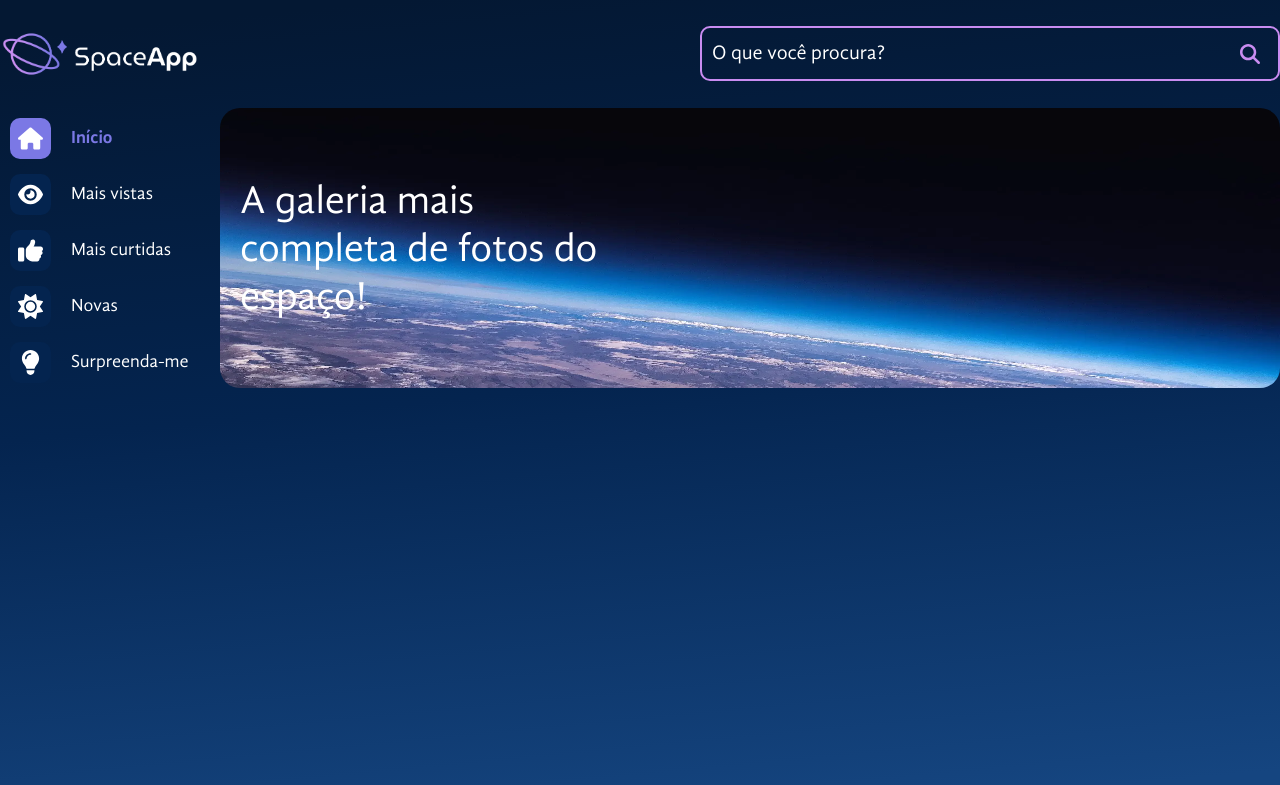
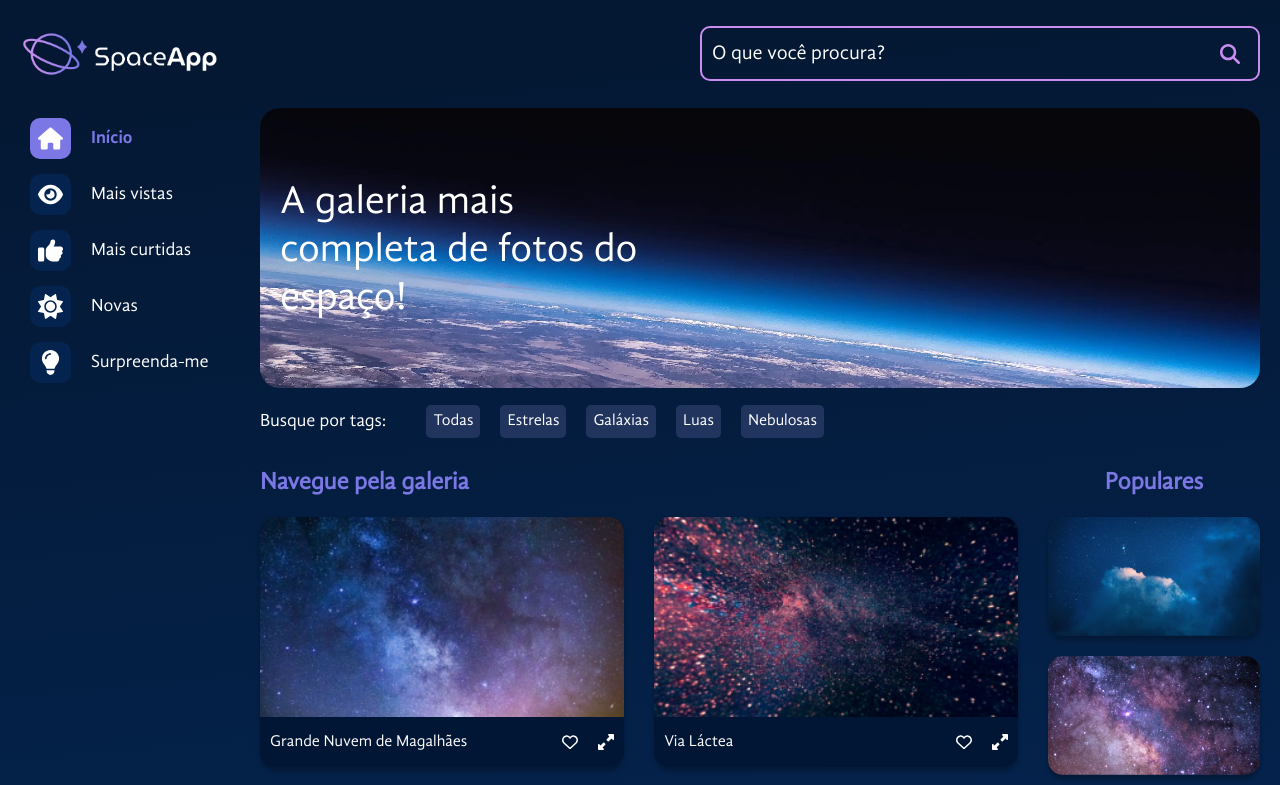
Before and after one commit to Natanna99/SpaceApp, a React (Vite) app: page / in a window 1280 px wide. Shown: the top 785 px of the page. Built offline with nearby package versions, Linux system fonts and the light colour scheme.

Commit message:
Chore: criando funcoes de curtir e filtrar

```diff
--- a/src/App.jsx
+++ b/src/App.jsx
@@ -1,9 +1,14 @@
 import styled from "styled-components";
+import "./fontawesome";
+import photos from "./fotos.json";
+
 import GlobalStyles from "./components/styles";
 import Header from "./components/Header";
-import "./fontawesome";
 import SideMenu from "./components/SideMenu";
 import Banner from "./components/Banner";
+import Gallery from "./components/Gallery";
+import { useEffect, useState } from "react";
+import Footer from "./components/Footer";
 
 const Background = styled.div`
   background: linear-gradient(
@@ -12,7 +17,6 @@ const Background = styled.div`
     #04244f 48%,
     #154580 96.76%
   );
-  width: 100vw;
   min-height: 100vh;
 
   .containerMenu {
@@ -26,17 +30,74 @@ const Background = styled.div`
   }
 `;
 
+const AppContainer = styled.div`
+  max-width: 100%;
+  margin: 0 1.25rem;
+`;
+
+const ContainerMenu = styled.div`
+  display: flex;
+  gap: 1.25rem;
+`;
+
+const ContainerGallery = styled.div`
+  display: flex;
+  flex-direction: column;
+  flex-grow: 1;
+`;
+
 function App() {
+  const [tagSelect, setTagSelect] = useState();
+  const [list, setList] = useState();
+  const [search, setSearch] = useState();
+
+  const filterList = () => {
+    if (tagSelect) {
+      return photos?.filter((photo) => photo?.tagId === tagSelect);
+    }
+    if (search) {
+      return photos?.filter((photo) =>
+        photo?.titulo?.toLowerCase().includes(search?.toLowerCase())
+      );
+    }
+    return photos;
+  };
+
+  const favorite = (id) => {
+    const newList = list?.map((photo) => {
+      if (photo?.id === id) {
+        return { ...photo, favorite: !photo.favorite };
+      }
+      return photo;
+    });
+    setList(newList);
+  };
+
+  useEffect(() => {
+    setList(filterList());
+  }, [tagSelect, search]);
+
   return (
     <Background>
       <GlobalStyles />
-      <Header />
-      <div style={{ display: "flex" }}>
-        <div className="containerMenu">
-          <SideMenu />
-        </div>
-        <Banner />
-      </div>
+      <AppContainer>
+        <Header setSearch={setSearch} value={search} />
+        <ContainerMenu>
+          <div className="containerMenu">
+            <SideMenu />
+          </div>
+          <ContainerGallery>
+            <Banner />
+            <Gallery
+              list={list}
+              tagSelect={tagSelect}
+              setTagSelect={setTagSelect}
+              favorite={favorite}
+            />
+          </ContainerGallery>
+        </ContainerMenu>
+      </AppContainer>
+      <Footer />
     </Background>
   );
 }
```
